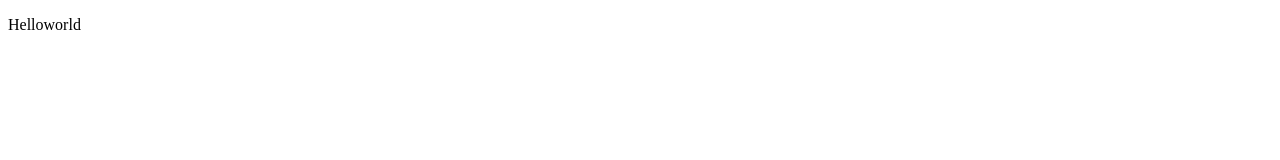
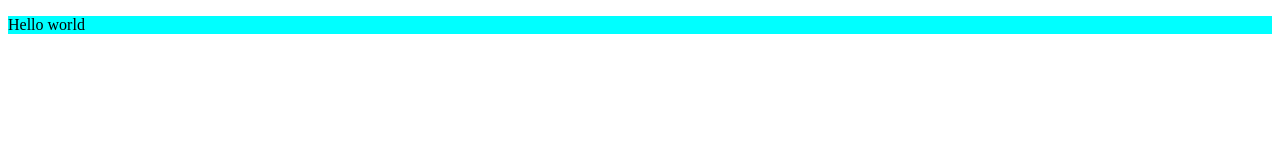
Before and after one commit to AndreyTsurkan/D-frontend007, a plain HTML site: page index.html in a window 1280 px wide. Drawn offline with Linux system fonts and the light colour scheme.

Commit message:
create folder - styles . changed index.html -- added links, created style.css -- added bg for p

```diff
--- a/index.html
+++ b/index.html
@@ -5,10 +5,12 @@
     <meta http-equiv="X-UA-Compatible" content="IE=edge">
     <meta name="viewport" content="width=device-width, initial-scale=1.0">
     <title>Document</title>
+    <link rel="stylesheet" href="styles/styles.css">
+    <link rel="stylesheet" href="styles/reset.css">
 </head>
 <body>
     <p>
-        Helloworld
+        Hello world
     </p>
 </body>
 </html>
--- /dev/null
+++ b/styles/styles.css
@@ -0,0 +1,3 @@
+p {
+    background-color: aqua;
+}
```
Also changed, not shown: styles/reset.css (added).
